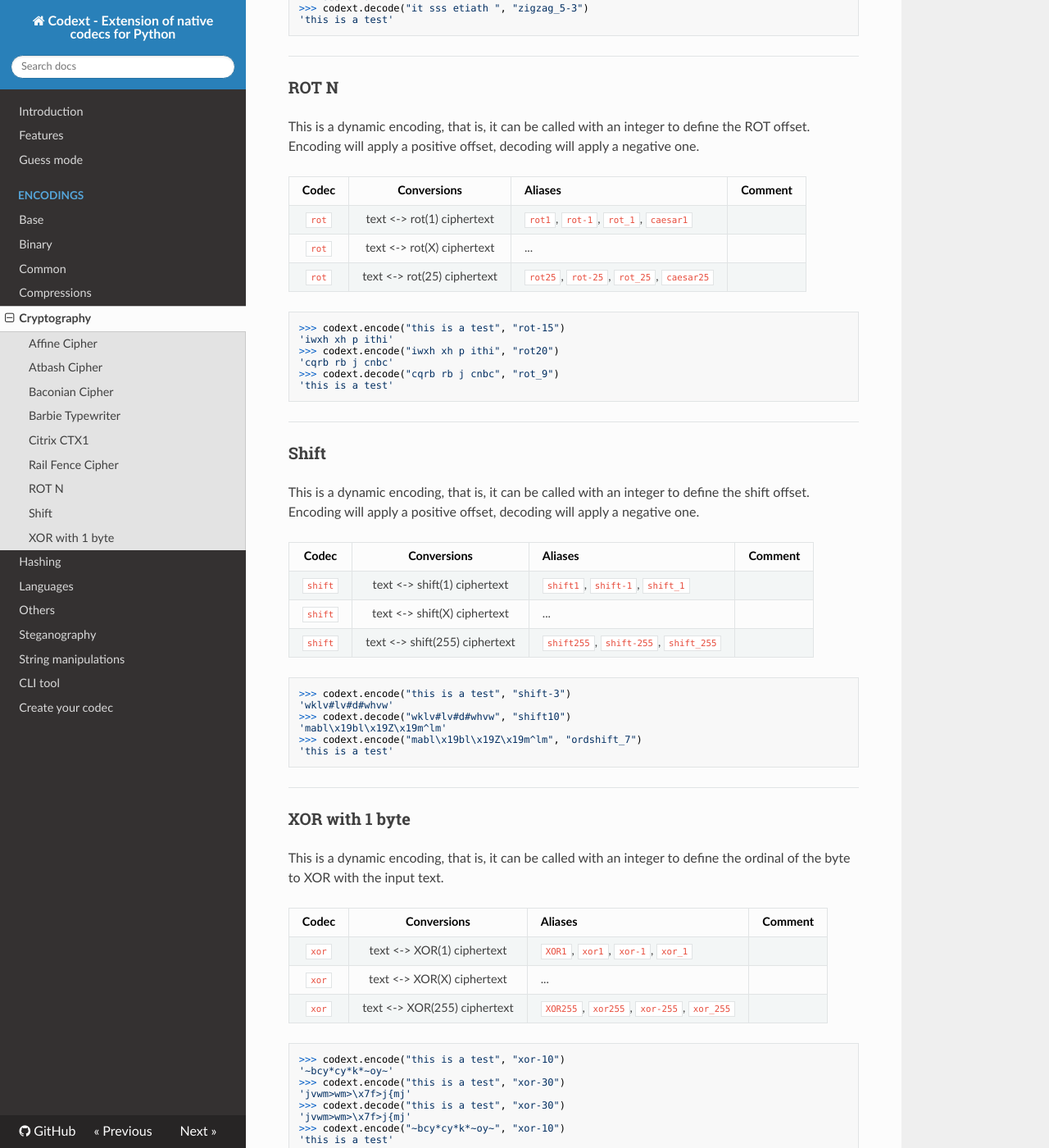
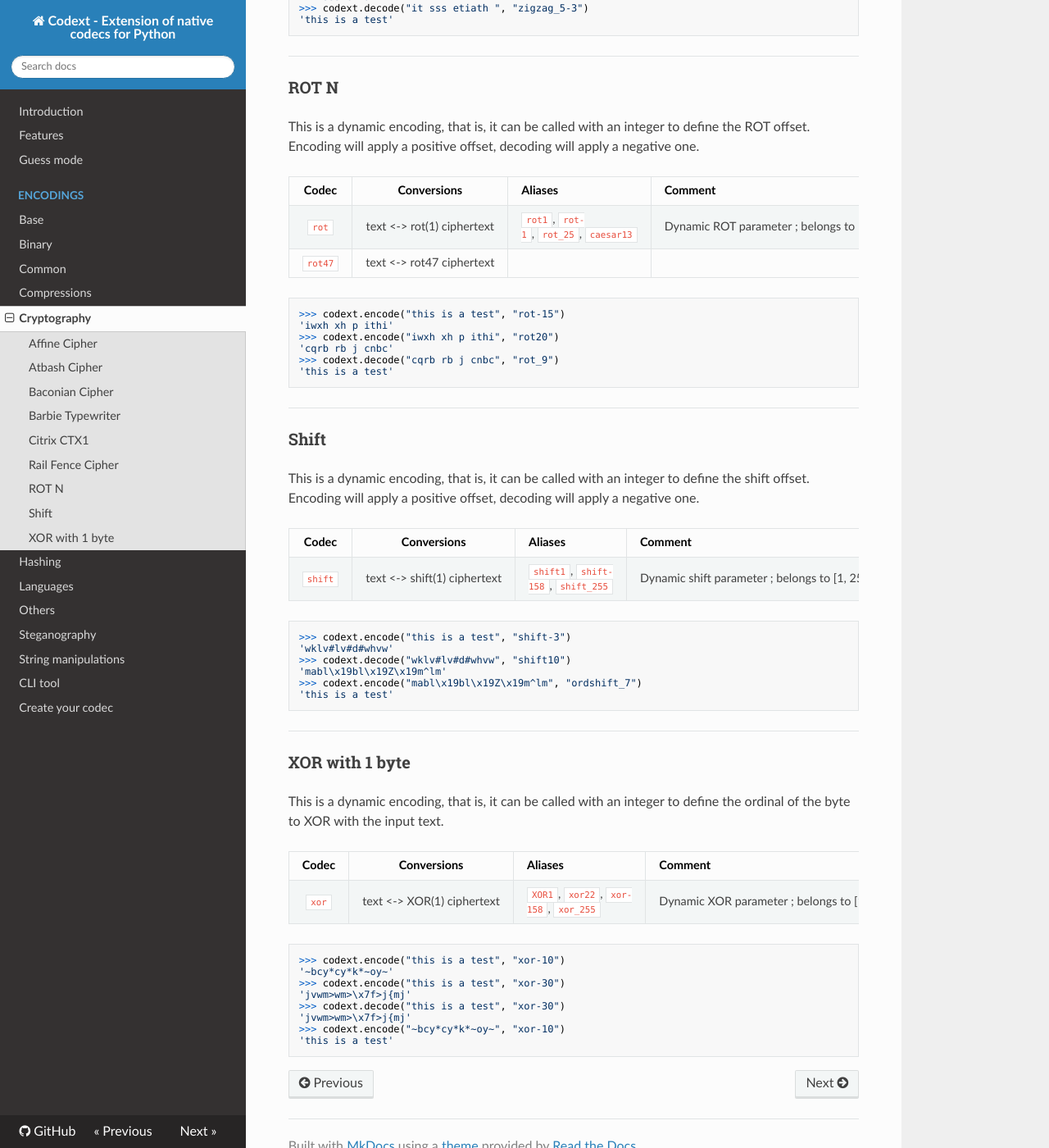
Before and after one commit to dhondta/python-codext, an MkDocs documentation site: the page built from docs/enc/crypto.md, in a window 1280 px wide and 1400 px high, scrolled down 3238 px. Shown: the whole window at 82% size. Built offline with MkDocs 1.6.1, drawn with Linux system fonts in a browser that asks for light colours; nearby versions of some CDN libraries.

Commit message:
Improved docs about crypto

````diff
--- a/docs/enc/crypto.md
+++ b/docs/enc/crypto.md
@@ -152,9 +152,8 @@
 
 **Codec** | **Conversions** | **Aliases** | **Comment**
 :---: | :---: | --- | ---
-`rot` | text <-> rot(1) ciphertext | `rot1`, `rot-1`, `rot_1`, `caesar1` |
-`rot` | text <-> rot(X) ciphertext | ... |
-`rot` | text <-> rot(25) ciphertext | `rot25`, `rot-25`, `rot_25`, `caesar25` |
+`rot` | text <-> rot(1) ciphertext | `rot1`, `rot-1`, `rot_25`, `caesar13` | Dynamic ROT parameter ; belongs to [1, 26[
+`rot47` | text <-> rot47 ciphertext |  |
 
 ```python
 >>> codext.encode("this is a test", "rot-15")
@@ -173,9 +172,7 @@
 
 **Codec** | **Conversions** | **Aliases** | **Comment**
 :---: | :---: | --- | ---
-`shift` | text <-> shift(1) ciphertext | `shift1`, `shift-1`, `shift_1` |
-`shift` | text <-> shift(X) ciphertext | ... |
-`shift` | text <-> shift(255) ciphertext | `shift255`, `shift-255`, `shift_255` |
+`shift` | text <-> shift(1) ciphertext | `shift1`, `shift-158`, `shift_255` | Dynamic shift parameter ; belongs to [1, 256[
 
 ```python
 >>> codext.encode("this is a test", "shift-3")
@@ -194,9 +191,7 @@
 
 **Codec** | **Conversions** | **Aliases** | **Comment**
 :---: | :---: | --- | ---
-`xor` | text <-> XOR(1) ciphertext | `XOR1`, `xor1`, `xor-1`, `xor_1` |
-`xor` | text <-> XOR(X) ciphertext | ... |
-`xor` | text <-> XOR(255) ciphertext | `XOR255`, `xor255`, `xor-255`, `xor_255` |
+`xor` | text <-> XOR(1) ciphertext | `XOR1`, `xor22`, `xor-158`, `xor_255` | Dynamic XOR parameter ; belongs to [1, 256[
 
 ```python
 >>> codext.encode("this is a test", "xor-10")
````
Also changed, not shown: README.md (+1 -0 lines).
